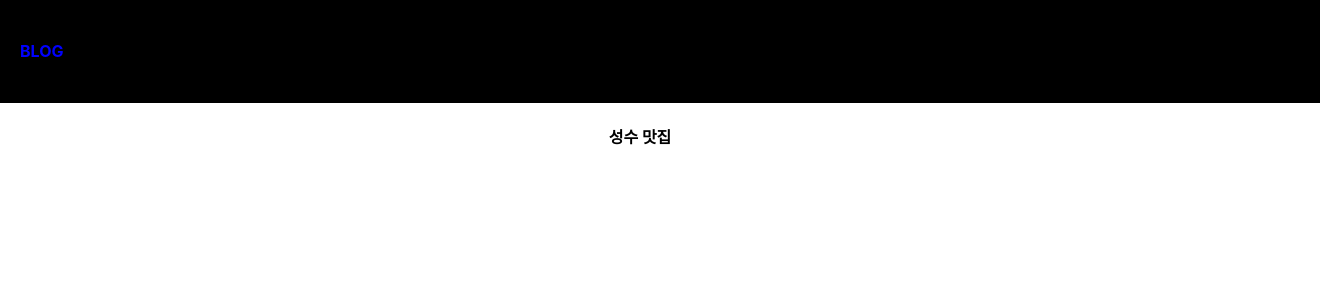
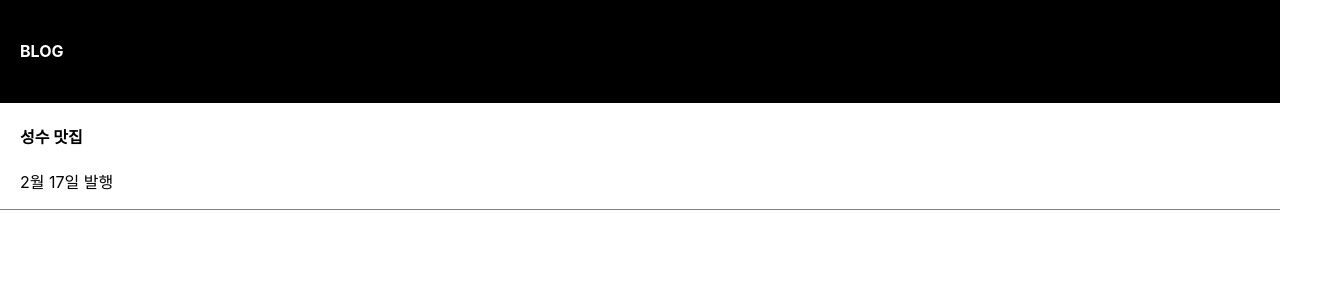
Before and after one commit to gitjaeran/react-blog, a React (Create React App) app: page / in a window 1280 px wide. Shown: the top 300 px of the page, 1320 px wide, since content can reach past the window. Built offline with nearby package versions, Linux system fonts and the light colour scheme.

Commit message:
Destructuring 문법, list style, useState

```diff
--- a/src/App.css
+++ b/src/App.css
@@ -4,6 +4,15 @@
   display: flex;
   color: white;
   padding: 20px;
+}
+
+div {
+  box-sizing: border-box;
+}
+.list {
+  padding-left: 20px;
+  text-align: left;
+  border-bottom: 1px solid grey;
 }
 
 /*-------*/
--- a/src/App.js
+++ b/src/App.js
@@ -1,17 +1,27 @@
 import logo from "./logo.svg";
 import "./App.css";
+import { useState } from "react";
 
 function App() {
-  let post = "성수 맛집";
+  let post = "성수 맛집"; //자료를 잠깐 저장할 땐 변수
+  let [postName, setPostName] = useState("성수 맛집");
+  /**Destructuring 문법
+   * let num = [1, 2];
+   * 위의 1과 2가 너무 유용하게 사용되는 나머지 아예 변수로 빼고싶을 때
+   * let [a, c] = [1, 2];
+   * let a = num[0]; -> a = 1
+   * let c = num[1]; -> c = 2
+   */
 
   return (
     <div className="App">
       <div className="black-nav">
-        <h4 id={post} style={{ color: "blue", fontSize: "16px" }}>
-          BLOG
-        </h4>
+        <h4 id={post}>BLOG</h4>
       </div>
-      <h4>{post}</h4>
+      <div className="list">
+        <h4>{postName}</h4>
+        <p>2월 17일 발행</p>
+      </div>
     </div>
   );
 }
```
